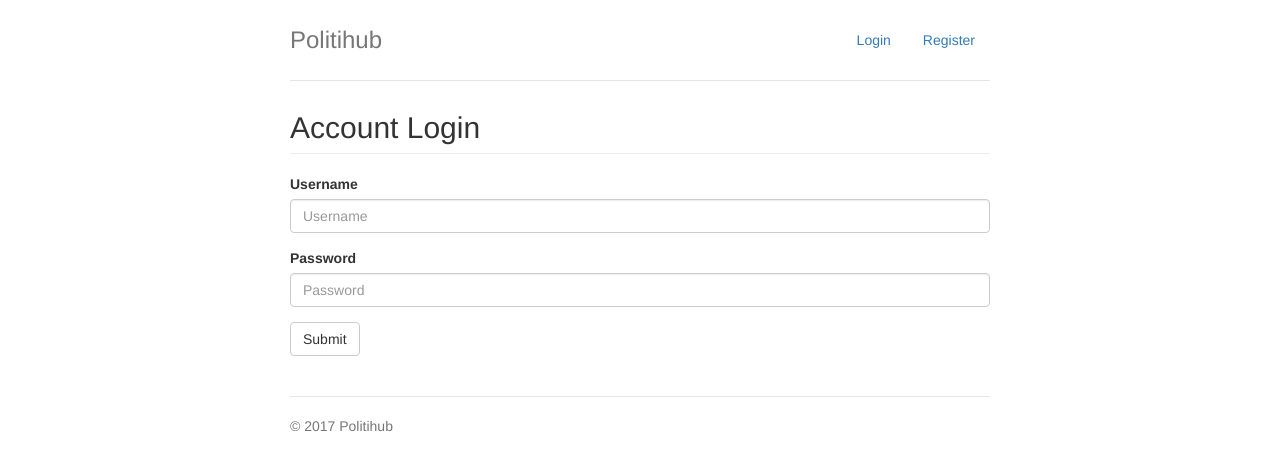
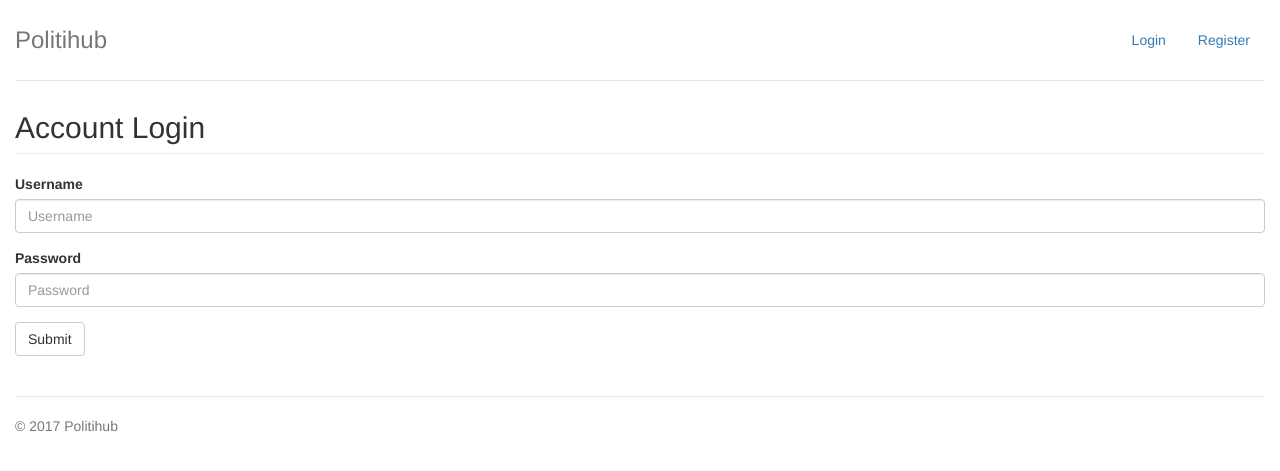
Before and after one commit to ElmasSayed/PolitiHub, a Node server app: page /users/login in a window 1280 px wide. Shown: the top 471 px of the page. Run offline with Node 20, Linux system fonts and the light colour scheme; some libraries are stand-ins or nearby versions.

Commit message:
css fixed for handlebar react merge

```diff
--- a/views/index.handlebars
+++ b/views/index.handlebars
@@ -1,2 +1,3 @@
+<link rel= "stylesheet" type="text/css" href= "style.css">
 <div id="app"></div>
 <script src="bundle.js"></script>
--- a/views/layouts/layout.handlebars
+++ b/views/layouts/layout.handlebars
@@ -6,7 +6,7 @@
 	<link rel="stylesheet" href="/css/stylelogin.css" />
 </head>
 <body>
-	<div class="container">
+	<div class="container-fluid">
       <div class="header clearfix">
         <nav>
           <ul class="nav nav-pills pull-right">
```
